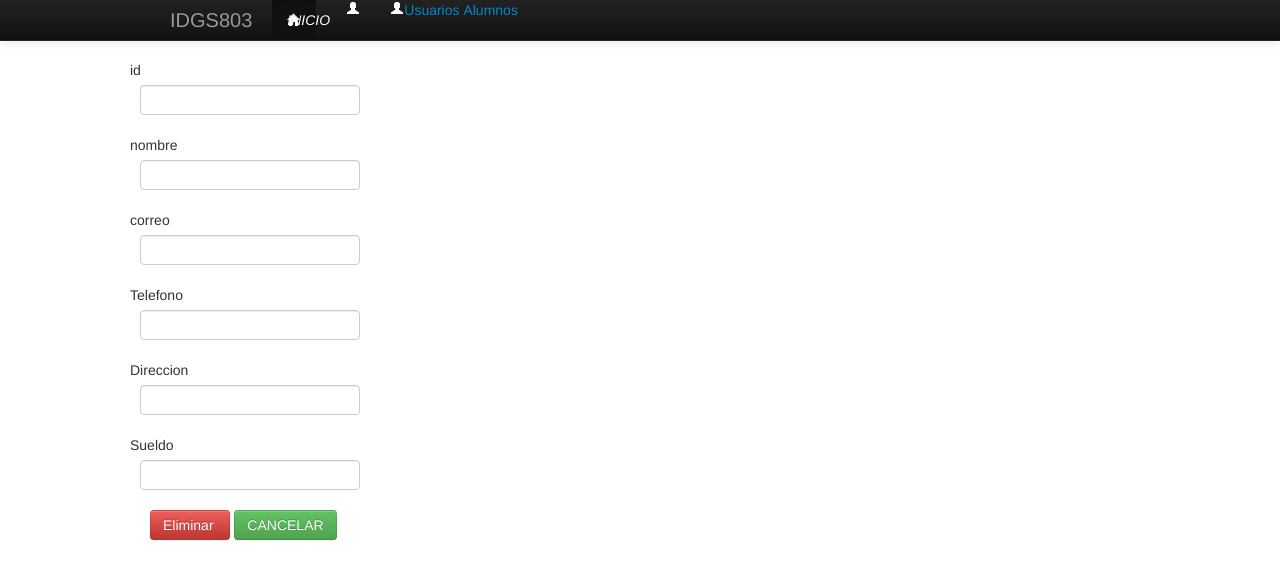
After one commit to IDGS-803-21000302/practicas_BD_IDGS803, a Flask app: template templates/eliminar.html in a window 1280 px wide. The commit adds this page. Shown: the top 579 px of the page. Run offline with Flask 3, Linux system fonts and the light colour scheme; the template is opened without the code that fills it: values that come from a table or form of the project are taken from there, others are empty; some libraries are stand-ins or nearby versions.

Commit message:
ABC TERMINADO 01/03/2024

```diff
--- a/main.py
+++ b/main.py
@@ -36,6 +36,75 @@ def ABC_Completo():
     trabajador=Trabajadores.query.all()
     return render_template("ABC_Completo.html", trabajador=trabajador)
 
+@app.route('/eliminar', methods=["GET", "POST"])
+def eliminar():
+    alum_form = forms.UsersForm2(request.form)
+    if request.method == 'GET':
+        id = request.args.get('id')
+        alum1 = db.session.query(Trabajadores).filter(Trabajadores.id == id).first()
+        if alum1:
+            alum_form.id.data = id
+            alum_form.nombre.data = alum1.nombre
+            alum_form.email.data = alum1.email
+            alum_form.telefono.data = alum1.telefono
+            alum_form.direccion.data = alum1.direccion
+            alum_form.sueldo.data = alum1.sueldo
+        else:
+            flash('No se encontró ningún trabajador con el ID proporcionado.', 'error')
+            return redirect('ABC_Completo')
+
+    if request.method == 'POST':
+        id = alum_form.id.data
+        alum = db.session.query(Trabajadores).get(id)
+        if alum:
+            db.session.delete(alum)
+            db.session.commit()
+            flash('El trabajador ha sido eliminado correctamente.', 'success')
+            return redirect('ABC_Completo')
+        else:
+            flash('No se encontró ningún trabajador con el ID proporcionado.', 'error')
+            return redirect('ABC_Completo')
+
+    return render_template("eliminar.html", form=alum_form)
+
+
+
+@app.route('/modificar', methods=["GET", "POST"])
+def modificar():
+    alum_form = forms.UsersForm2(request.form)
+    if request.method == 'GET':
+        id = request.args.get('id')
+        alum1 = db.session.query(Trabajadores).filter(Trabajadores.id == id).first()
+        if alum1:
+            alum_form.id.data = id
+            alum_form.nombre.data = alum1.nombre
+            alum_form.email.data = alum1.email
+            alum_form.telefono.data = alum1.telefono
+            alum_form.direccion.data = alum1.direccion
+            alum_form.sueldo.data = alum1.sueldo
+        else:
+            flash('No se encontró ningún trabajador con el ID proporcionado.', 'error')
+            return redirect('ABC_Completo')
+
+    if request.method == 'POST':
+        id = alum_form.id.data
+        alum1 = db.session.query(Trabajadores).filter(Trabajadores.id == id).first()
+        if alum1:
+            alum1.nombre = alum_form.nombre.data
+            alum1.email = alum_form.email.data
+            alum1.telefono = alum_form.telefono.data
+            alum1.direccion = alum_form.direccion.data
+            alum1.sueldo = alum_form.sueldo.data
+            db.session.commit()
+            flash('Los datos del trabajador han sido actualizados correctamente.', 'success')
+            return redirect('ABC_Completo')
+        else:
+            flash('No se encontró ningún trabajador.', 'error')
+            return redirect('ABC_Completo')
+
+    return render_template("modificar.html", form=alum_form)
+
+
 @app.route("/alumnos",methods=["GET","POST"])
 def alum():
     nom=''
--- a/templates/ABC_Completo.html
+++ b/templates/ABC_Completo.html
@@ -26,8 +26,8 @@
                     <td>{{ tra.telefono }}</td>
                     <td>{{ tra.direccion }}</td>
                     <td>{{ tra.sueldo }}</td>
-                    <td><a href="eliminar.html?id={{ tra.id }}" class="btn btn-danger">Eliminar</a></td>
-                    <td><a href="modificar.html?id={{ tra.id }}" class="btn btn-warning">Modificar</a></td>
+                    <td><a href="eliminar?id={{ tra.id }}" class="btn btn-danger">Eliminar</a></td>
+                    <td><a href="modificar?id={{ tra.id }}" class="btn btn-warning">Modificar</a></td>
                 </tr>
                 {% endfor %}
             </tbody>
--- /dev/null
+++ b/templates/eliminar.html
@@ -0,0 +1,47 @@
+{%extends 'layout.html' %}
+
+{%block content %}
+{% from "_macros.html" import render_field %}
+<div class="container">
+    <div class="row">
+        <form action="/eliminar" name="eliminar" id="eliminar" method="post">
+            <div class="row control-group">
+                <div class="form-group col-xs-12 float-label-form-group controls">
+                    {{render_field(form.id,class="form-control")}}
+                </div>
+            </div>
+            <div class="row control-group">
+                <div class="form-group col-xs-12 float-label-form-group controls">
+                    {{render_field(form.nombre,class="form-control")}}
+                </div>
+            </div>
+
+            <div class="row control-group">
+                <div class="form-group col-xs-12 float-label-form-group controls">
+                    {{render_field(form.email,class="form-control")}}
+                </div>
+            </div>
+
+            <div class="row control-group">
+                <div class="form-group col-xs-12 float-label-form-group controls">
+                    {{render_field(form.telefono,class="form-control")}}
+                </div>
+            </div>
+
+            <div class="row control-group">
+                <div class="form-group col-xs-12 float-label-form-group controls">
+                    {{render_field(form.direccion,class="form-control")}}
+                </div>
+            </div>
+            <div class="row control-group">
+                <div class="form-group col-xs-12 float-label-form-group controls">
+                    {{render_field(form.sueldo,class="form-control")}}
+                </div>
+            </div>
+            <input type="hidden" name="csrf_token" value="{{csrf_token()}}" />
+            <input type="submit" id="eliminar" name="eliminar" value="Eliminar " class="btn btn-danger"/>
+            <a href="ABC_Completo" class="btn btn-success">CANCELAR</a>
+        </form>
+    </div>
+</div>
+{%endblock%}
```
Also changed, not shown: templates/modificar.html (added, +47 -0 lines).
